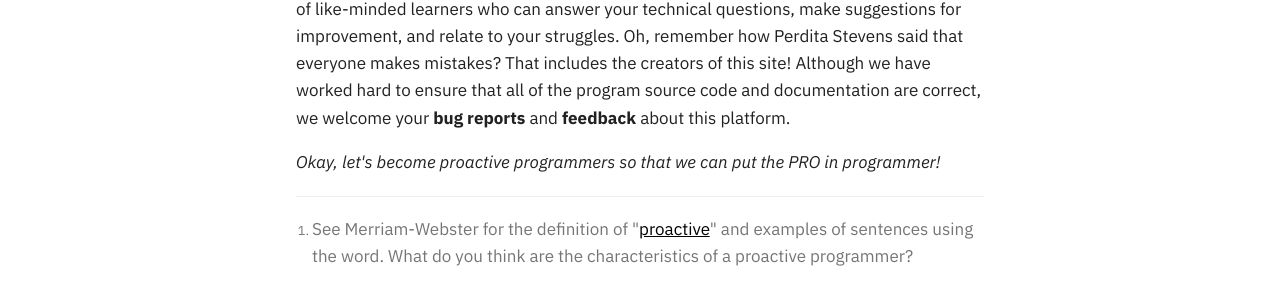
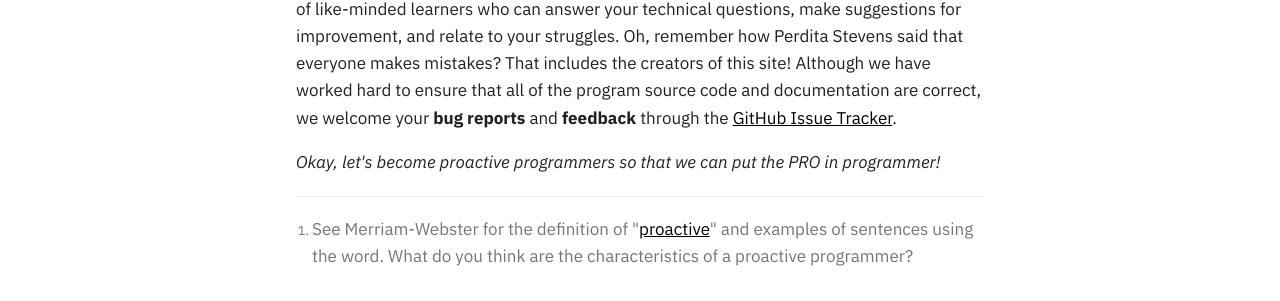
Before and after one commit to ProactiveProgrammers/www.proactiveprogrammers.com, an MkDocs documentation site: the page built from docs/index.md, in a window 1280 px wide and 900 px high, scrolled down 1046 px. Shown: the part 533-834 px from the top of the window. Built offline with MkDocs 1.6.1 and Material for MkDocs 9.7.7, drawn with Linux system fonts in a browser that asks for light colours; comment, search, counter and statistics services are not loaded.

Commit message:
feat: Add links to the GitHub issue tracker in the index.md file.

```diff
--- a/docs/index.md
+++ b/docs/index.md
@@ -43,7 +43,8 @@ for improvement, and relate to your struggles. Oh, remember how Perdita Stevens
 said that everyone makes mistakes? That includes the creators of this site!
 Although we have worked hard to ensure that all of the program source code
 and documentation are correct, we welcome your **bug reports** and
-**feedback** about this platform.
+**feedback** through the [GitHub Issue
+Tracker](https://github.com/ProactiveProgrammers/www.proactiveprogrammers.com/issues).
 
 *Okay, let's become proactive programmers so that we can put the PRO in
 programmer!*
```
